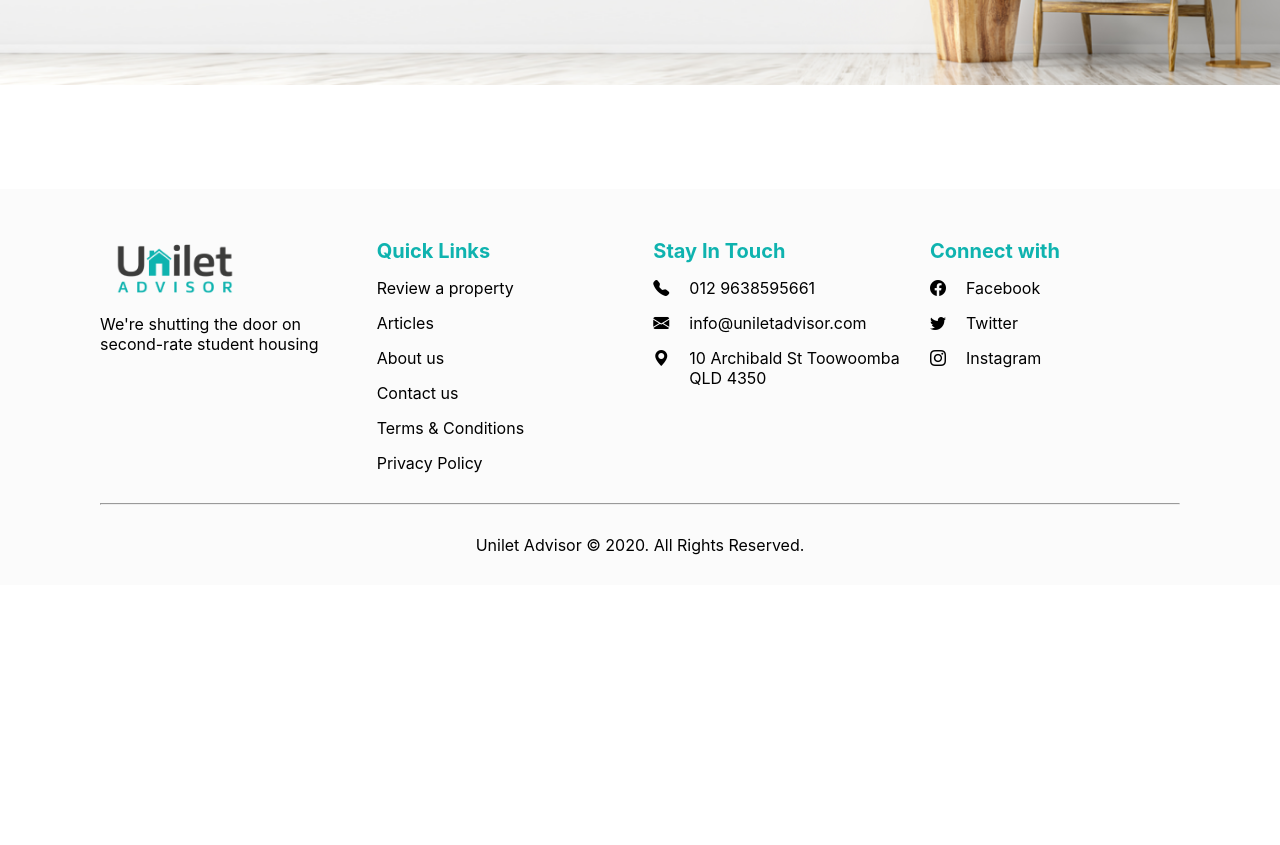
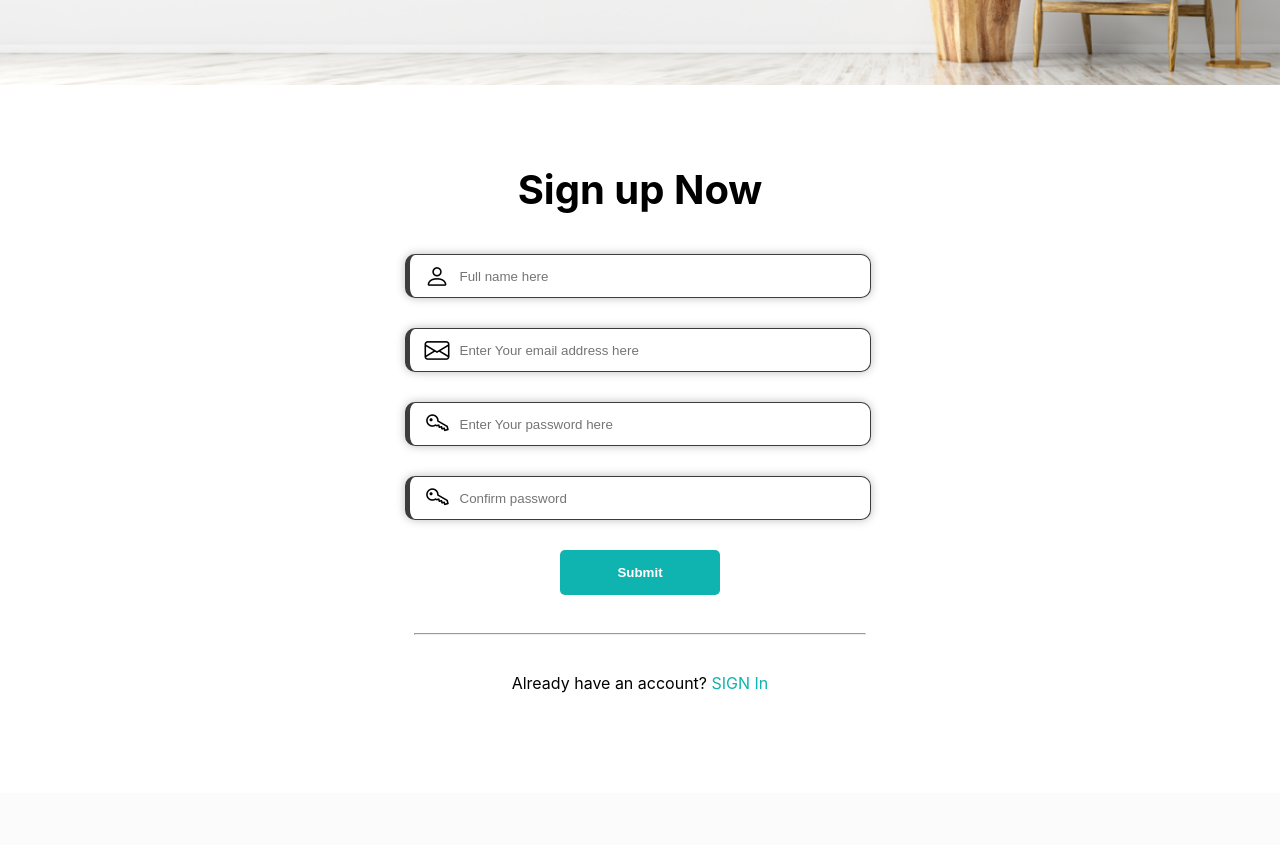
Before and after one commit to serhiiherasymiuk/renting-app-react, a React (Create React App) app: page /register in a window 1280 px wide. Shown: the part 400-1245 px from the top of the page. Before the commit the page ends 985 px from the top, so only its background shows below. Built offline with nearby package versions, Linux system fonts and the light colour scheme.

Commit message:
Added RegisterForm

```diff
--- a/src/components/Login/LoginForm/LoginForm.tsx
+++ b/src/components/Login/LoginForm/LoginForm.tsx
@@ -8,11 +8,11 @@ export function LoginForm() {
       <h1>Log In Please</h1>
       <div className="input-container">
         <i className="bi bi-envelope"></i>
-        <input placeholder="Enter Your email address here" type="text" />
+        <input placeholder="Enter Your email address here" type="email" />
       </div>
       <div className="input-container">
         <i className="bi bi-key"></i>
-        <input placeholder="Enter Your password here" type="text" />
+        <input placeholder="Enter Your password here" type="password" />
       </div>
       <div className="checkbox-container">
         <div>
--- a/src/components/Register/Register.tsx
+++ b/src/components/Register/Register.tsx
@@ -1,10 +1,12 @@
 import React from "react";
 import { RegisterBanner } from "./RegisterBanner/RegisterBanner";
+import { RegisterForm } from "./RegisterForm/RegisterForm";
 
 export function Register() {
   return (
     <div className="Register">
       <RegisterBanner></RegisterBanner>
+      <RegisterForm></RegisterForm>
     </div>
   );
 }
--- /dev/null
+++ b/src/components/Register/RegisterForm/RegisterForm.css
@@ -0,0 +1,20 @@
+.RegisterForm {
+  margin-top: 50px;
+  display: flex;
+  align-items: center;
+  flex-direction: column;
+  gap: 30px;
+}
+
+.RegisterForm h1 {
+  margin-bottom: 10px;
+}
+
+.RegisterForm button {
+  background-color: #0fb3af;
+  margin-top: 0;
+}
+
+.RegisterForm hr {
+  width: 450px;
+}
--- /dev/null
+++ b/src/components/Register/RegisterForm/RegisterForm.tsx
@@ -0,0 +1,35 @@
+import React from "react";
+import "./RegisterForm.css";
+import { Link } from "react-router-dom";
+
+export function RegisterForm() {
+  return (
+    <div className="RegisterForm">
+      <h1>Sign up Now</h1>
+      <div className="input-container">
+        <i className="bi bi-person"></i>
+        <input placeholder="Full name here" type="text" />
+      </div>
+      <div className="input-container">
+        <i className="bi bi-envelope"></i>
+        <input placeholder="Enter Your email address here" type="email" />
+      </div>
+      <div className="input-container">
+        <i className="bi bi-key"></i>
+        <input placeholder="Enter Your password here" type="password" />
+      </div>
+      <div className="input-container">
+        <i className="bi bi-key"></i>
+        <input placeholder="Confirm password" type="password" />
+      </div>
+      <button>Submit</button>
+      <hr />
+      <p>
+        Already have an account?
+        <Link to={"/login"}>
+          <span> SIGN In</span>
+        </Link>
+      </p>
+    </div>
+  );
+}
```
